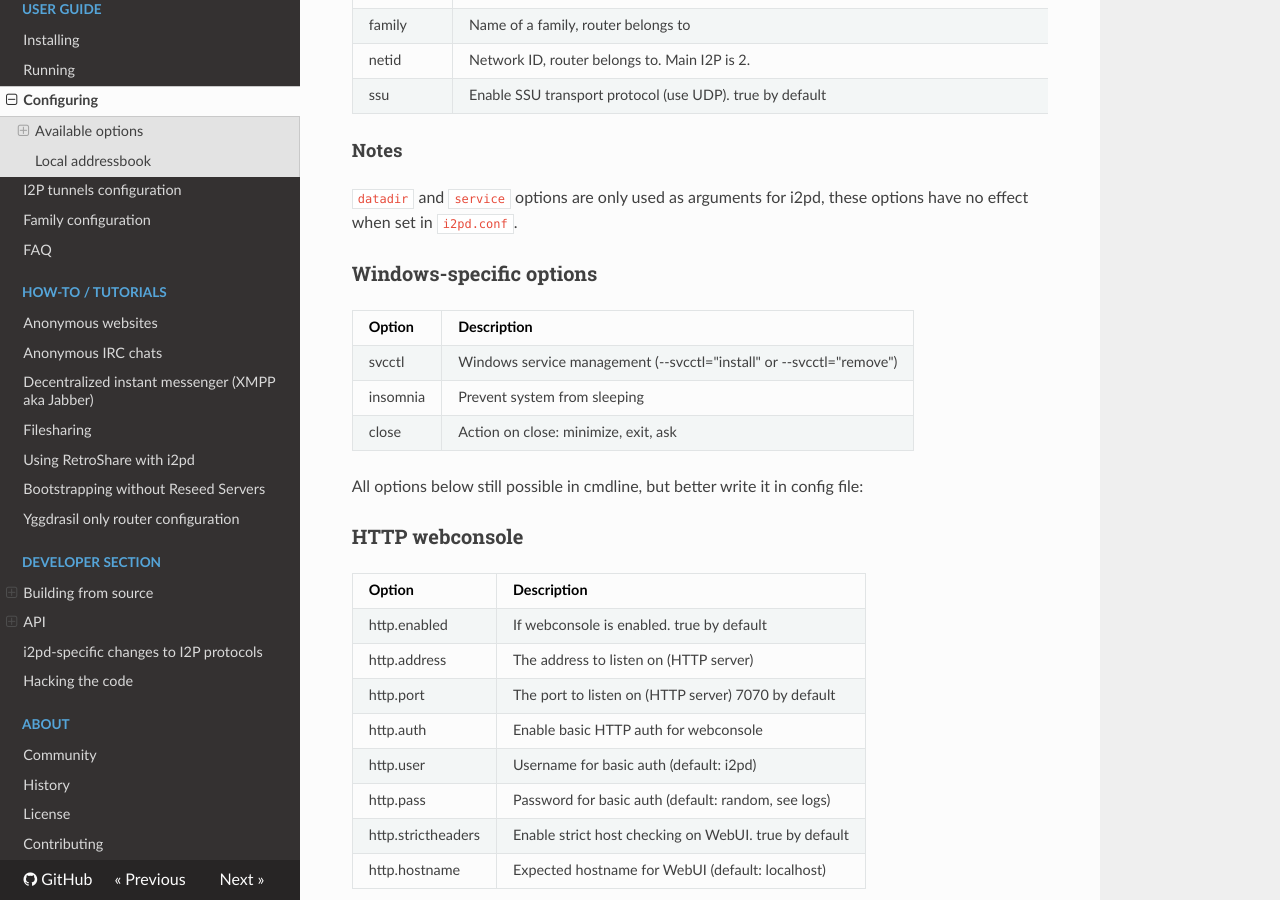
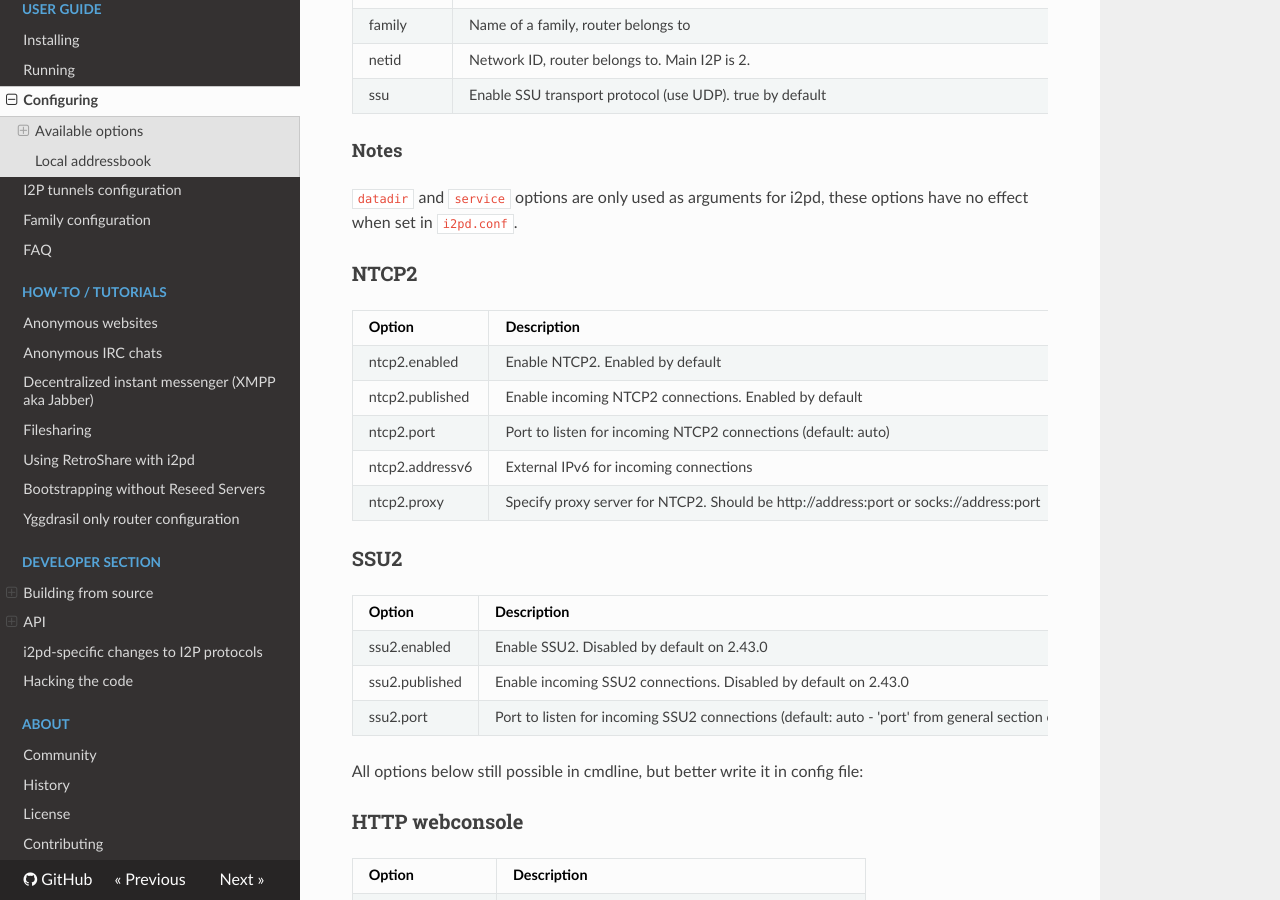
Before and after one commit to PurpleI2P/i2pd_docs_en, an MkDocs documentation site: the page built from docs/user-guide/configuration.md, in a window 1280 px wide and 900 px high, scrolled down 1923 px. Built offline with MkDocs 1.6.1, drawn with Linux system fonts in a browser that asks for light colours; nearby versions of some CDN libraries; old or Windows-style settings are respelled for this version of MkDocs; some of the changed text lies outside the part shown.

Commit message:
add SSU2 documentation

```diff
--- a/docs/user-guide/configuration.md
+++ b/docs/user-guide/configuration.md
@@ -75,13 +75,23 @@ ssu                                    | Enable SSU transport protocol (use UDP)
 
 `datadir` and `service` options are only used as arguments for i2pd, these options have no effect when set in `i2pd.conf`.
 
-### Windows-specific options
+### NTCP2
 
 Option                                 | Description
 -------------------------------------- | --------------------------------------
-svcctl                                 | Windows service management (--svcctl="install" or --svcctl="remove")
-insomnia                               | Prevent system from sleeping
-close                                  | Action on close: minimize, exit, ask
+ntcp2.enabled                          | Enable NTCP2. Enabled by default
+ntcp2.published                        | Enable incoming NTCP2 connections. Enabled by default
+ntcp2.port                             | Port to listen for incoming NTCP2 connections (default: auto)
+ntcp2.addressv6                        | External IPv6 for incoming connections
+ntcp2.proxy                            | Specify proxy server for NTCP2. Should be http://address:port or socks://address:port
+
+### SSU2
+
+Option                                 | Description
+-------------------------------------- | --------------------------------------
+ssu2.enabled                           | Enable SSU2. Disabled by default on 2.43.0
+ssu2.published                         | Enable incoming SSU2 connections. Disabled by default on 2.43.0
+ssu2.port                              | Port to listen for incoming SSU2 connections (default: auto - 'port' from general section or 'port + 1' if SSU is enabled)
 
 All options below still possible in cmdline, but better write it in config file:
 
@@ -265,7 +265,14 @@ Option                                 | Description
 meshnets.yggdrasil                     | Support transports through the Yggdrasil
 meshnets.yggaddress                    | Local Yggdrasil's address to publish
 
-### UNIX-specific
+### Windows-specific options
+
+Option                                 | Description
+-------------------------------------- | --------------------------------------
+insomnia                               | Prevent system from sleeping
+close                                  | Action on close: minimize, exit, ask
+
+### UNIX-specific options
 
 Option                                 | Description
 -------------------------------------- | --------------------------------------
```
Also changed, not shown: other parts of docs/user-guide/configuration.md (+0 -10 lines).
